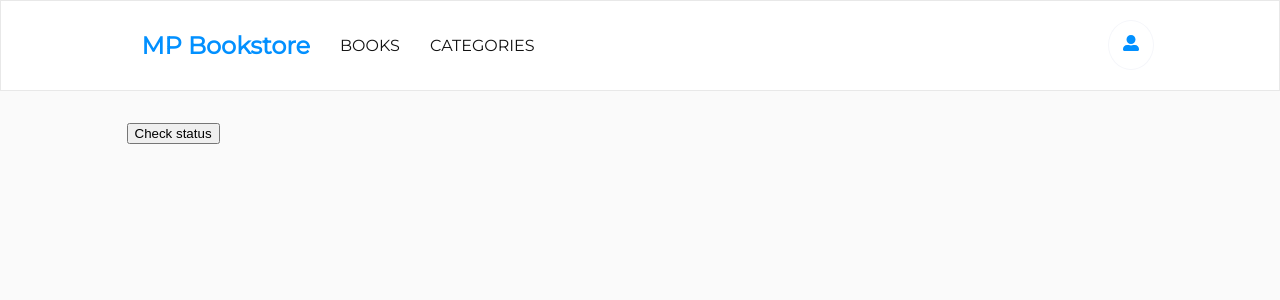
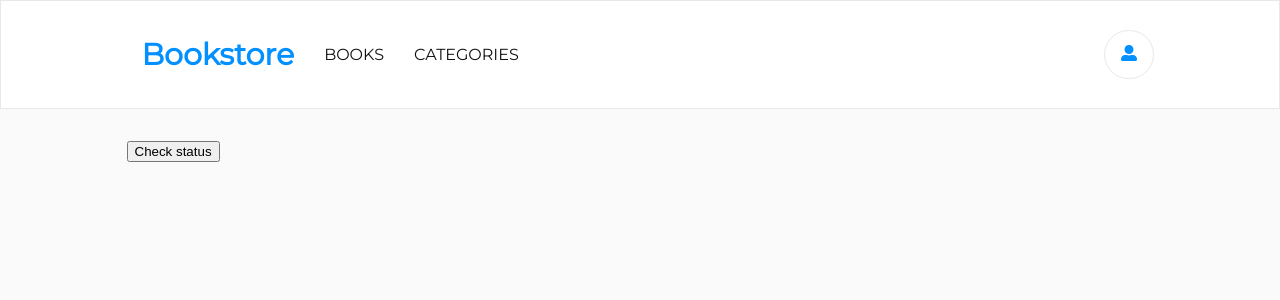
Before and after one commit to mrprotocoll/bookstore, a React (Create React App) app: page /category in a window 1280 px wide. Shown: the top 300 px of the page. Built offline with nearby package versions, Linux system fonts and the light colour scheme.

Commit message:
Fix Linters

```diff
--- a/src/index.css
+++ b/src/index.css
@@ -1,10 +1,11 @@
-:root{
-  --primary:#0290ff;
-  --white: #ffffff;
+:root {
+  --primary: #0290ff;
+  --white: #fff;
 }
 
 body {
   background-color: #fafafa;
+  width: 100%;
   margin: 0;
   padding: 0;
   height: 100vh;
@@ -33,8 +34,8 @@ p {
 .btn {
   border-radius: 3px;
   background-color: var(--primary);
-  color: #ffffff;
-  font-family: RobotoSlab;
+  color: #fff;
+  font-family: 'Roboto Slab', sans-serif;
   font-size: 0.813rem;
   font-weight: 300;
   border: 0;
@@ -43,6 +44,7 @@ p {
 }
 
 input {
+  font-family: Montserrat, sans-serif;
   padding: 10px;
   border-radius: 4px;
   box-shadow: 0 0 60px 0 var(--black-5);
@@ -51,7 +53,7 @@ input {
 }
 
 input::placeholder {
-  font-family: Montserrat;
+  font-family: Montserrat, sans-serif;
   font-size: 1rem;
   font-weight: normal;
   letter-spacing: -0.15px;
@@ -71,5 +73,5 @@ input::placeholder {
 }
 
 .CircularProgressbar-background {
-  fill: #ffffff;
+  fill: #fff;
 }
--- a/src/layouts/Navbar.js
+++ b/src/layouts/Navbar.js
@@ -12,7 +12,7 @@ const Navbar = () => {
     <nav>
       <div className={`container ${styles.navbar}`}>
         <ul className={styles.navlinks}>
-          <li><h2>MP Bookstore</h2></li>
+          <li><h2>Bookstore</h2></li>
           {links.map((link) => (
             <li key={link.text}>
               <NavLink to={link.path}>{link.text}</NavLink>
--- a/src/styles/Book.module.css
+++ b/src/styles/Book.module.css
@@ -6,10 +6,10 @@
   justify-content: space-between;
   align-items: center;
   border: 1px solid #e8e8e8;
-    background-color: #ffffff;
+  background-color: #fff;
   padding: 1.5rem;
   margin-bottom: 18px;
-    font-family: Roboto Slab;
+  font-family: Roboto Slab, sans-serif;
 }
 
 .book .details {
@@ -18,7 +18,7 @@
 }
 
 .category {
-    font-family: Montserrat;
+  font-family: Montserrat, sans-serif !important;
   font-size: 0.875rem;
   font-weight: bold;
   color: #121212;
@@ -27,7 +27,6 @@
 }
 
 .book h2 {
-    margin: 0;
   font-size: 1.575rem;
   color: #121212;
   margin: 10px 0 2px 0;
@@ -76,8 +75,8 @@
   padding-left: 2rem;
 }
 
-.chapter h3{
-    font-family: Roboto Slab;
+.chapter h3 {
+  font-family: Roboto Slab, sans-serif;
   font-size: 0.813rem;
   font-weight: 300;
   color: #121212;
@@ -86,8 +85,8 @@
   margin-bottom: 10px;
 }
 
-.chapter p{
-    font-family: Roboto Slab;
+.chapter p {
+  font-family: Roboto Slab, sans-serif;
   font-size: 1rem;
   font-weight: 300;
   color: #121212;
@@ -95,12 +94,12 @@
   margin-bottom: 25px;
 }
 
-@media (max-width: 768px) {
+@media (max-width: 756px) {
   .book {
     grid-template-columns: 1fr;
     padding: 1.5rem;
     margin-bottom: 18px;
-        font-family: Roboto Slab;
+    font-family: Roboto Slab, sans-serif;
   }
 
   .book .progress {
--- a/src/styles/Form.module.css
+++ b/src/styles/Form.module.css
@@ -2,12 +2,13 @@
   padding-top: 2rem;
   padding-bottom: 16rem;
 }
-.form hr{
+
+.form hr {
   border: 1px solid #e8e8e8;
 }
 
 .form h2 {
-    font-family: Montserrat;
+  font-family: Montserrat, sans-serif;
   font-size: 1.25rem;
   font-weight: bold;
   font-stretch: normal;
@@ -15,7 +16,7 @@
   line-height: normal;
   letter-spacing: -0.18px;
   color: #888;
-    margin: 20px 0px;
+  margin: 20px 0;
 }
 
 .form form {
@@ -25,7 +26,18 @@
 }
 
 .form button {
-    font-family: Roboto Slab;
+  font-family: Roboto Slab, sans-serif;
   font-size: 0.813rem;
   font-weight: bold;
 }
+
+@media (max-width: 756px) {
+  .form form {
+    grid-template-columns: 1fr;
+    column-gap: 0;
+  }
+
+  .form input {
+    margin-bottom: 20px;
+  }
+}
--- a/src/styles/Navbar.module.css
+++ b/src/styles/Navbar.module.css
@@ -1,6 +1,6 @@
 nav {
-  background-color: #ffffff;
-  font-family: Montserrat;
+  background-color: #fff;
+  font-family: Montserrat, sans-serif;
   margin: 0;
   margin-bottom: 2rem;
   border: 1px solid #e8e8e8;
@@ -16,7 +16,6 @@ nav {
 .navlinks {
   display: flex;
   align-items: center;
-
 }
 
 .navlinks li {
@@ -38,13 +37,37 @@ nav {
 }
 
 .navlinks h2 {
+  font-size: 1.875rem;
+  font-weight: bold;
   color: var(--primary);
 }
 
 .navbar .user {
+  width: 1.2rem;
+  height: 1.2rem;
+  text-align: center;
   padding: 0.875rem;
-  border: solid 1px #f5f6fa;
+  border: solid 1px #e8e8e8;
   border-radius: 50%;
   color: var(--primary);
   cursor: pointer;
 }
+
+@media (max-width: 756px) {
+  .navlinks h2 {
+    font-size: 1.2rem;
+  }
+
+  .navlinks li {
+    padding: 8px 10px;
+  }
+
+  .navlinks a {
+    font-size: 13px;
+  }
+
+  .navbar .user {
+    width: 1rem;
+    height: 1rem;
+  }
+}
--- a/src/styles/ProgressBar.module.css
+++ b/src/styles/ProgressBar.module.css
@@ -2,27 +2,28 @@
   display: flex;
   align-items: center;
   border-right: 1px solid #e8e8e8;
+  padding-right: 10px;
 }
 
-.progress  .chart {
+.progress .chart {
   width: 70px;
   height: 70px;
   padding-right: 20px;
 }
 
-.progress .progressValue h3{
+.progress .progressValue h3 {
   margin: 0;
   color: #121212;
-    font-family: Montserrat;
+  font-family: Montserrat, sans-serif;
   font-size: 2rem;
   font-weight: normal;
 }
 
-.progress .progressValue p{
+.progress .progressValue p {
   margin: 0;
   font-size: 0.875rem;
   color: #121212;
   opacity: 0.5;
-    font-family: Montserrat;
+  font-family: Montserrat, sans-serif;
   margin-top: 3px;
 }
```
Lines whose indentation alone changed are shown as unchanged.
